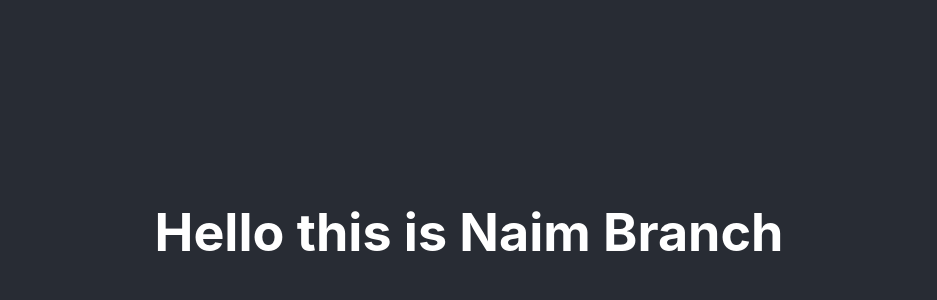
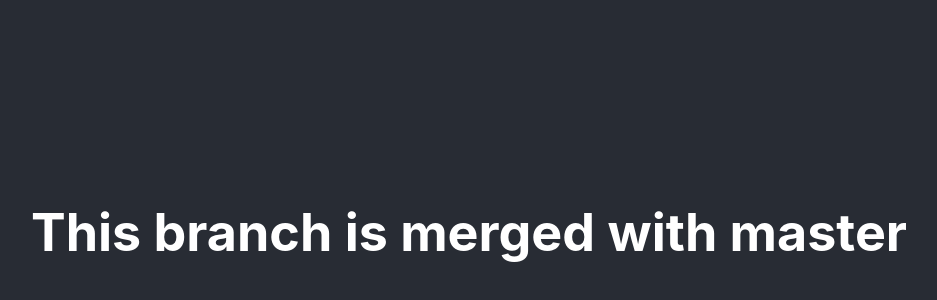
Before and after one commit to NaimMorshed/penguin-fasion-react, a React (Create React App) app: page / in a window 1280 px wide. Shown: the part 168-468 px from the top of the page, without its empty margins (171-1108 px from the left). Built offline with nearby package versions, Linux system fonts and the light colour scheme.

Commit message:
second push

```diff
--- a/src/App.js
+++ b/src/App.js
@@ -5,7 +5,7 @@ function App() {
   return (
     <div className="App">
       <header className="App-header">
-        <h1>Hello this is Naim Branch</h1>
+        <h1>This branch is merged with master</h1>
       </header>
     </div>
   );
```
